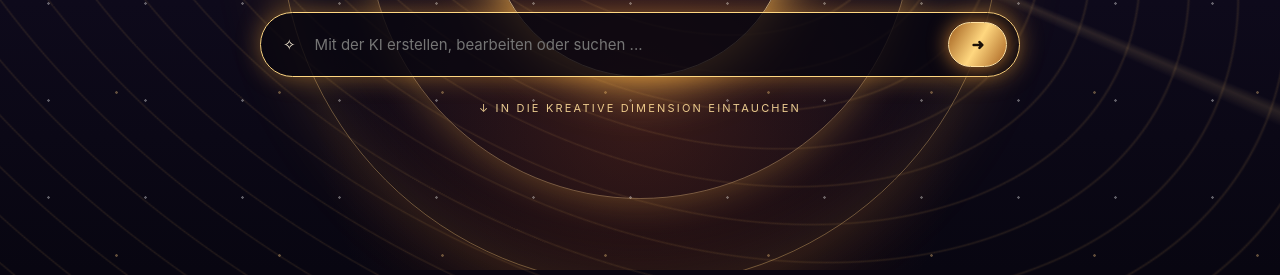
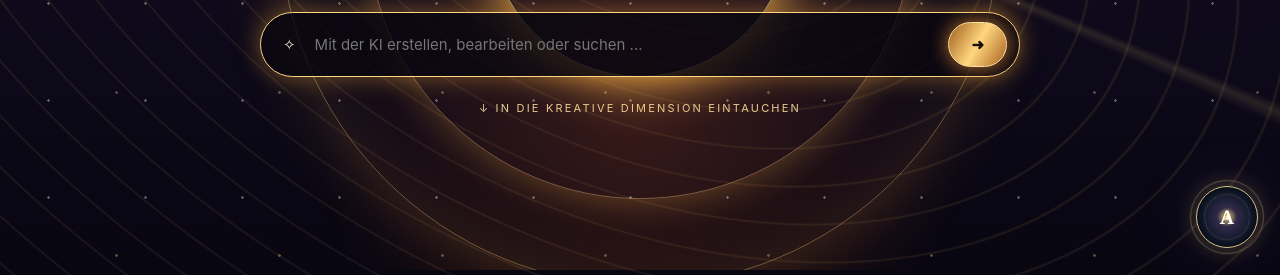
Before and after one commit to gaussa72-boop/Aurelis-Creative-AI-Studio, a plain HTML site: page index.html in a window 1280 px wide. Shown: the part 530-805 px from the top of the page. Drawn offline with Linux system fonts and the light colour scheme; no server answers.

Commit message:
Use repository-local AITE bundle for offline-capable site UI

```diff
--- a/index.html
+++ b/index.html
@@ -20,4 +20,5 @@ function prepareBrief(){const v=document.getElementById('brief').value.trim();do
 let imported=[];document.getElementById('uploads').addEventListener('change',e=>{imported.push(...e.target.files);document.getElementById('mediaList').textContent=imported.map(f=>f.name+' ('+Math.round(f.size/1024)+' KB)').join(' · ');document.getElementById('timeline').textContent=imported.map(f=>'▰ '+f.name).join('   ');document.getElementById('mediaPreview').innerHTML=imported.slice(-3).map(f=>{const u=URL.createObjectURL(f);return f.type.startsWith('image/')?'<img class="preview" src="'+u+'" alt="Dateivorschau">':f.type.startsWith('video/')?'<video class="preview" controls src="'+u+'"></video>':f.type.startsWith('audio/')?'<audio controls src="'+u+'"></audio>':''}).join('');document.getElementById('projectStatus').textContent=imported.length+' Datei(en) lokal im Browser ausgewählt.'});
 function markCut(){document.getElementById('timeline').textContent+='   ✂ Schnittmarke'}function exportPlan(){alert('Export-Plan vorbereitet. Für das Rendern und Herunterladen wird noch die serverseitige Export-Pipeline benötigt.')}
 window.addEventListener('scroll',()=>{const y=window.scrollY;document.querySelector('.orb').style.transform='translate3d(0,'+(y*.16)+'px,-100px) rotate('+(y*.025)+'deg)';document.querySelector('.sun').style.transform='translateY('+(y*.11)+'px)';document.querySelectorAll('.gear').forEach((g,i)=>g.style.transform='rotate('+(y*(i%2?-.06:.06))+'deg)')},{passive:true});
-</script></body></html>
+</script><script>window.AITE_CONFIG={persona:"creator",localModel:"qwen2.5:3b"};</script><script src="/static/aite/aite.js" defer></script>
+</body></html>
```
